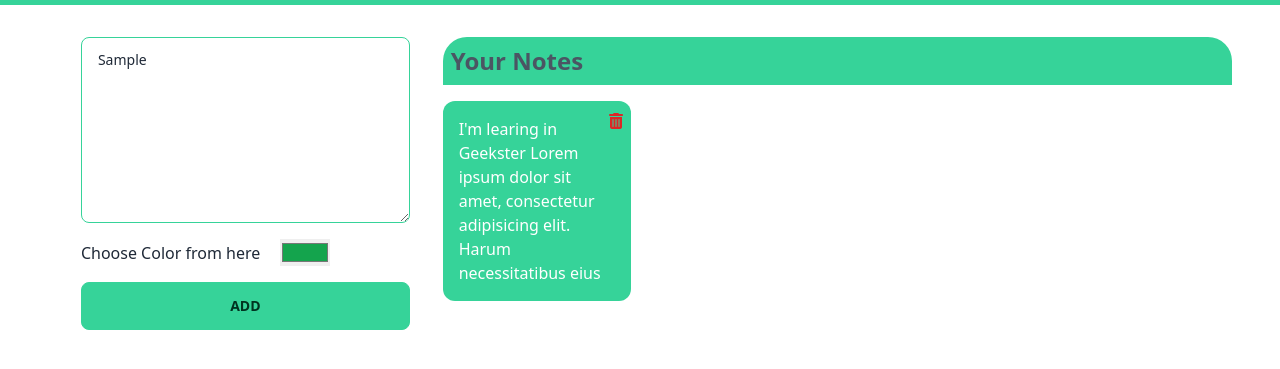
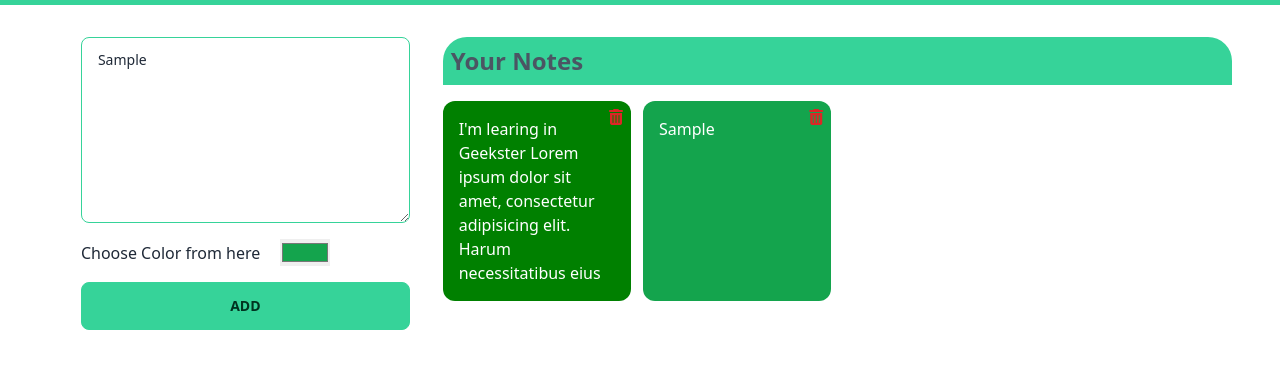
Before and after one commit to saifulislam05/sticky-notes, a website: page index.html in a window 1280 px wide. Both pictures are taken after typing "Sample" into the empty fields and a click on the button "ADD". Shown: the part 59-428 px from the top of the page. Drawn offline with Linux system fonts and the light colour scheme.

Commit message:
project done v1

```diff
--- a/index.html
+++ b/index.html
@@ -51,7 +51,7 @@
                 <h2 class="text-2xl font-semibold">Your Notes</h2>
             </div>
             <div id="notes_wrapper" class=" mt-4  grid grid-cols-4 gap-3">
-                <div id="" class="note bg-success text-white rounded-xl p-4 relative">
+                <div id="" class="note bg-success text-white rounded-xl p-4 relative pr-5" >
                     <button id="deleteBtn" class="deleteBtn absolute right-2 top-2 "><i
                             class="text-red-600 fa-solid fa-trash-can"></i></button>
                     <div id="des" class="description"> I'm learing in Geekster Lorem ipsum dolor sit amet, consectetur
--- a/script.js
+++ b/script.js
@@ -0,0 +1,55 @@
+const NOTES = [
+    {
+        description:
+            "I'm learing in Geekster Lorem ipsum dolor sit amet, consectetur adipisicing elit. Harum necessitatibus eius",
+        bg: "green",
+    },
+];
+
+// Input Area Element
+const addBtn = document.getElementById("addBtn");
+
+// Output Area Element
+const notesWrapper = document.getElementById("notes_wrapper");
+const deleteBtn = document.querySelector(".deleteBtn");
+
+
+function updateNotesUi() {
+    let noteItems = "";
+    NOTES.forEach((note, index) => {
+        noteItems += `<div id=${index} class="note text-white rounded-xl p-4 relative" style="background-color:${note.bg} ;">
+                    <i id=${index}
+                            class="deleteBtn absolute right-2 top-2 cursor-pointer text-red-600 fa-solid fa-trash-can"></i>
+                    <div id="des" class="description">${note.description}</div>
+                </div>`;
+    });
+
+    notesWrapper.innerHTML = noteItems;
+
+}
+updateNotesUi();
+function addNote() {
+    let textAreaInput = document.getElementById("text_area_input").value;
+    const colorInput = document.getElementById("color_input").value;
+    let noteData = {};
+    noteData.description = textAreaInput;
+    noteData.bg = colorInput;
+    NOTES.push(noteData);
+    updateNotesUi();
+
+    textAreaInput = "";
+}
+
+addBtn.addEventListener("click", addNote);
+
+// Delete note
+function deleteNote(e) {
+    if (e.target.classList.contains("deleteBtn")) {
+        const index = e.target.id;
+        NOTES.splice(index, 1)
+        updateNotesUi();
+    }
+
+}
+
+notesWrapper.addEventListener("click", deleteNote);
```
Also changed, not shown: styles/output.css.
